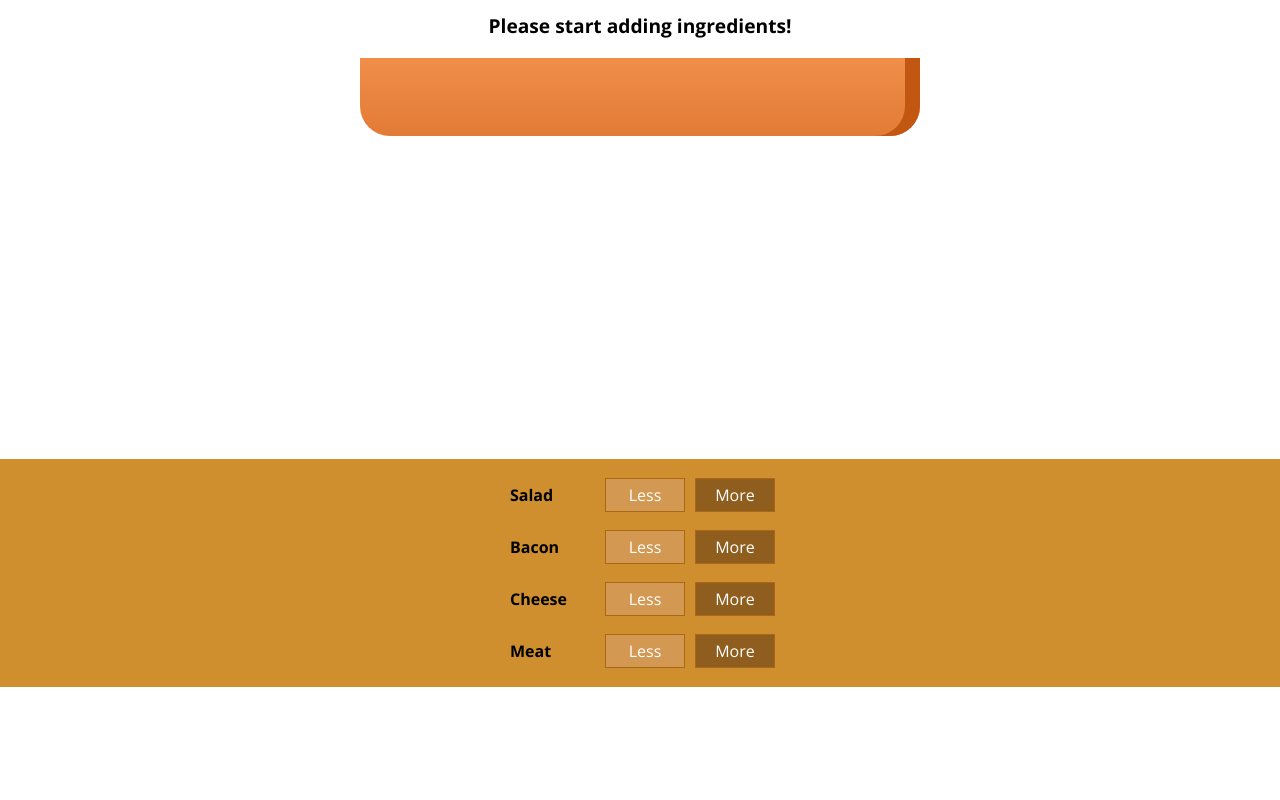
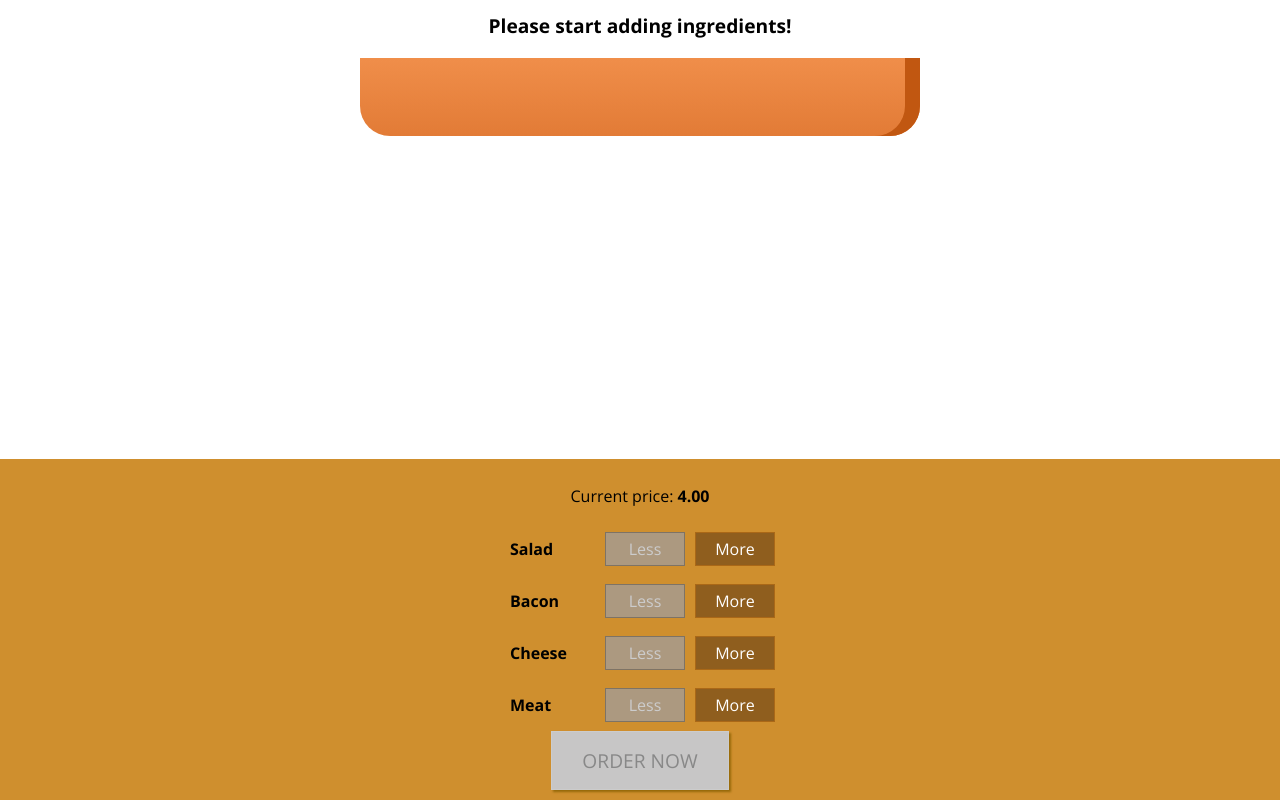
Before and after one commit to marcusholmgren/burger-builder, a React (Create React App) app: page / in a window 1280 px wide. Shown: the part 179-979 px from the top of the page. Before the commit the page ends 866 px from the top, so only its background shows below. Built offline with nearby package versions, Linux system fonts and the light colour scheme.

Commit message:
Display price and add order button.

```diff
--- a/src/compontents/Burger/BuildControls/BuildControls.css
+++ b/src/compontents/Burger/BuildControls/BuildControls.css
@@ -8,3 +8,46 @@
     margin: auto;
     padding: 10px 0;
 }
+
+
+
+.OrderButton {
+    background-color: #DAD735;
+    outline: none;
+    cursor: pointer;
+    border: 1px solid #966909;
+    color: #966909;
+    font-family: inherit;
+    font-size: 1.2em;
+    padding: 15px 30px;
+    box-shadow: 2px 2px 2px #966909;
+}
+
+.OrderButton:hover, .OrderButton:active {
+    background-color: #A0DB41;
+    border: 1px solid #966909;
+    color: #966909;
+}
+
+.OrderButton:disabled {
+    background-color: #C7C6C6;
+    cursor: not-allowed;
+    border: 1px solid #ccc;
+    color: #888888;
+}
+
+.OrderButton:not(:disabled) {
+    animation: enable 0.3s linear;
+}
+
+@keyframes enable {
+    0% {
+        transform: scale(1);
+    }
+    60% {
+        transform: scale(1.1);
+    }
+    100% {
+        transform: scale(1);
+    }
+}
--- a/src/compontents/Burger/BuildControls/BuildControls.js
+++ b/src/compontents/Burger/BuildControls/BuildControls.js
@@ -11,15 +11,20 @@
 
 const buildControls = (props) => (
     <div className="BuildControls">
+        <p>Current price: <strong>{props.price}</strong></p>
         {controls.map((ctrl) => (
             <BuildControl
                 key={ctrl.label}
                 label={ctrl.label}
                 added={() => props.ingredientAdded(ctrl.type)}
                 removed={() => props.ingredientRemoved(ctrl.type)}
-                disable={props.disabled[ctrl.type]}
+                disabled={props.disabled[ctrl.type]}
             />
         ))}
+        <button
+            className="OrderButton"
+            disabled={props.purchasable}>ORDER NOW
+        </button>
     </div>
 );
 
--- a/src/containers/BurgerBuilder/BurgerBuilder.js
+++ b/src/containers/BurgerBuilder/BurgerBuilder.js
@@ -19,7 +19,8 @@
             cheese: 0,
             meat: 0
         },
-        totalPrice: BURGER_START_PRICE
+        totalPrice: BURGER_START_PRICE,
+        purchasable: false
     }
 
     addIngredientHandler = (type) => {
@@ -34,6 +35,7 @@
             },
             totalPrice: newPrice
         });
+        this.updatePurchaseState(type, updatedCount);
     }
 
     removeIngredientHandler = (type) => {
@@ -49,6 +51,20 @@
             },
             totalPrice: newPrice < BURGER_START_PRICE ? BURGER_START_PRICE : newPrice
         });
+        this.updatePurchaseState(type, updatedCount);
+    }
+
+    updatePurchaseState(type, updatedCount = 0) {
+        const ingredients = {
+            ...this.state.ingredients,
+            [type]: updatedCount
+        };
+
+        const sum = Object.keys(ingredients)
+            .map((igKey) => ingredients[igKey])
+            .reduce((sum, el) => sum + el, 0);
+
+        this.setState({purchasable: sum > 0});
     }
 
     render() {
@@ -65,6 +81,8 @@
                     ingredientAdded={this.addIngredientHandler}
                     ingredientRemoved={this.removeIngredientHandler}
                     disabled={disableInfo}
+                    price={this.state.totalPrice.toFixed(2)}
+                    purchasable={!this.state.purchasable}
                 />
             </>
         );
```
